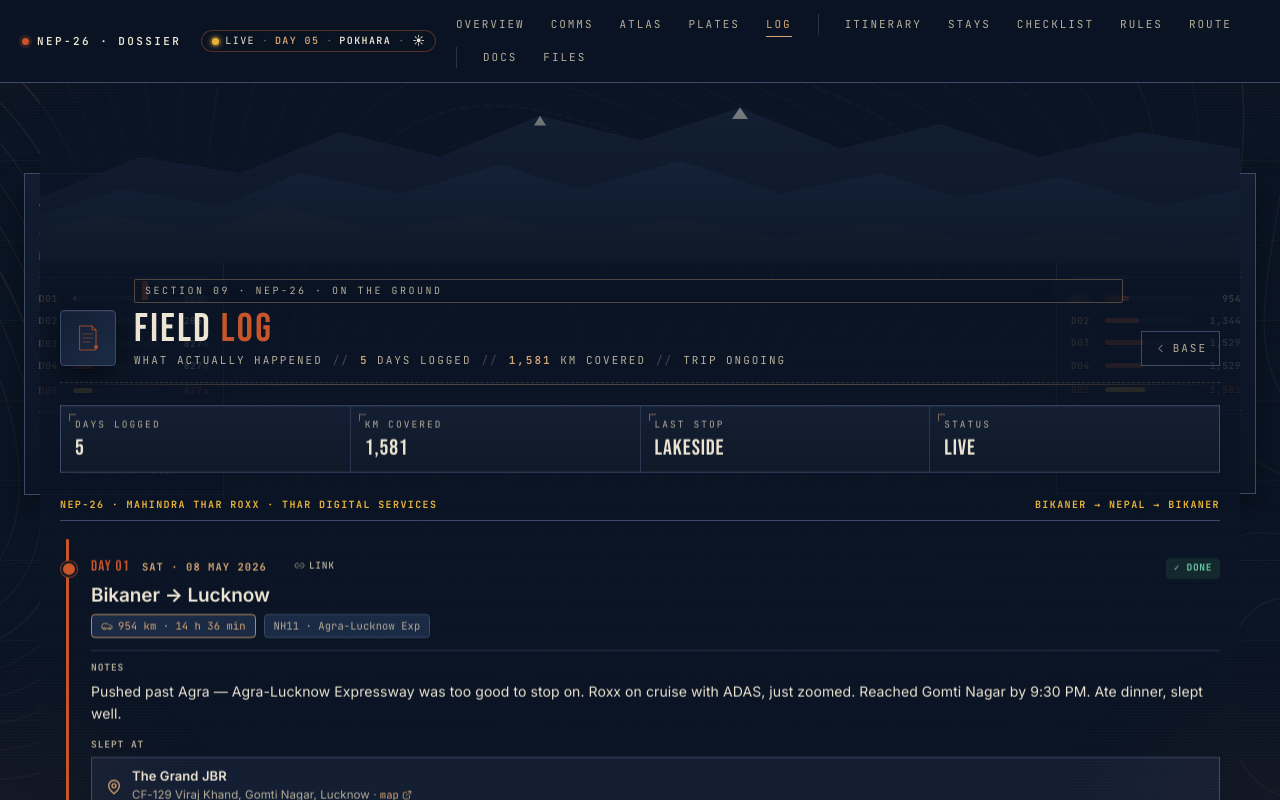
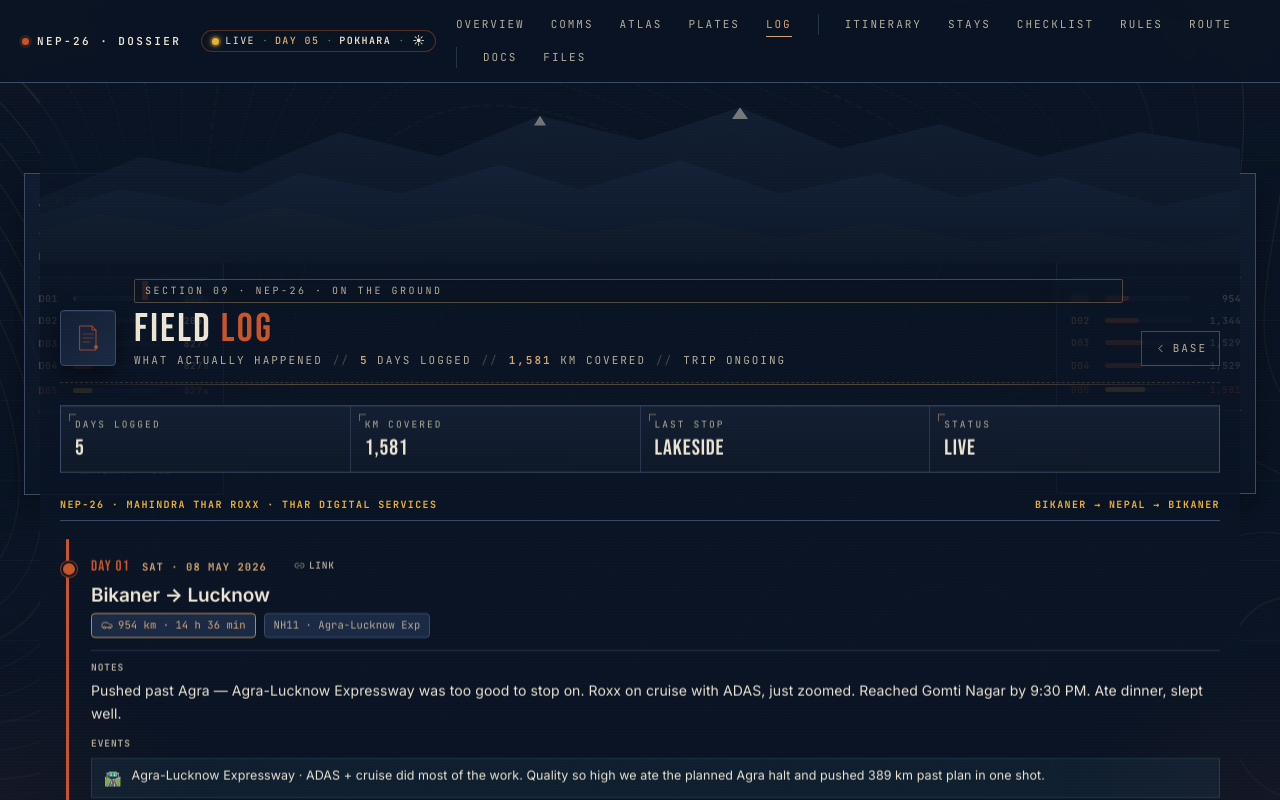
Before and after one commit to shivendrasinghtanwar/nep-26, a React (Vite) app: page /nep-26/log in a window 1280 px wide. Shown: the top 800 px of the page. Built offline with nearby package versions, Linux system fonts and the light colour scheme.

Commit message:
tweak(log): Day 1 event + drop redundant done pill

```diff
--- a/data/triplog.json
+++ b/data/triplog.json
@@ -22,7 +22,13 @@
         "map": "https://maps.app.goo.gl/?q=26.8467,80.9462"
       },
       "delta": "↑ Pushed 389 km past planned Agra halt — Agra-Lucknow Expressway is cruise-control fast",
-      "events": []
+      "events": [
+        {
+          "icon": "🛣️",
+          "tone": "info",
+          "text": "Agra-Lucknow Expressway · ADAS + cruise did most of the work. Quality so high we ate the planned Agra halt and pushed 389 km past plan in one shot."
+        }
+      ]
     },
     {
       "day": 2,
--- a/src/pages/Log.jsx
+++ b/src/pages/Log.jsx
@@ -325,9 +325,12 @@ export default function Log() {
                     {copiedDay === e.day ? 'Copied' : 'Link'}
                   </span>
                 </button>
-                <span className={`lb-status ${e.status || 'done'}`}>
-                  {e.status === 'active' ? '● in progress' : '✓ done'}
-                </span>
+                {/* Only render the status pill when the day is still active.
+                    "done" is the implicit default and gets no pill — keeps
+                    the dateline lean on long completed entries. */}
+                {e.status === 'active' && (
+                  <span className="lb-status active">● in progress</span>
+                )}
               </div>
 
               <div className="lb-leg">{e.leg}</div>
```
